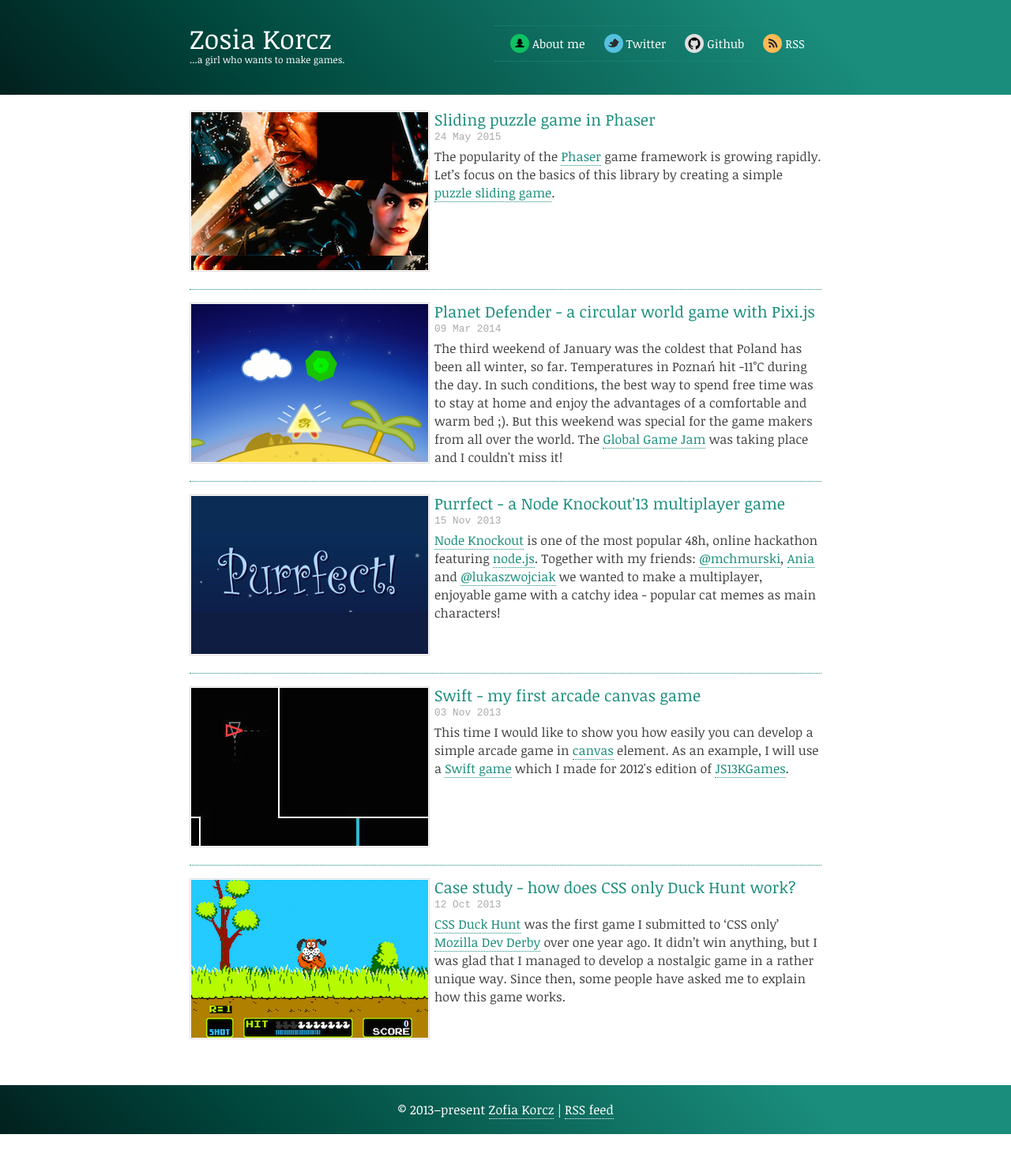
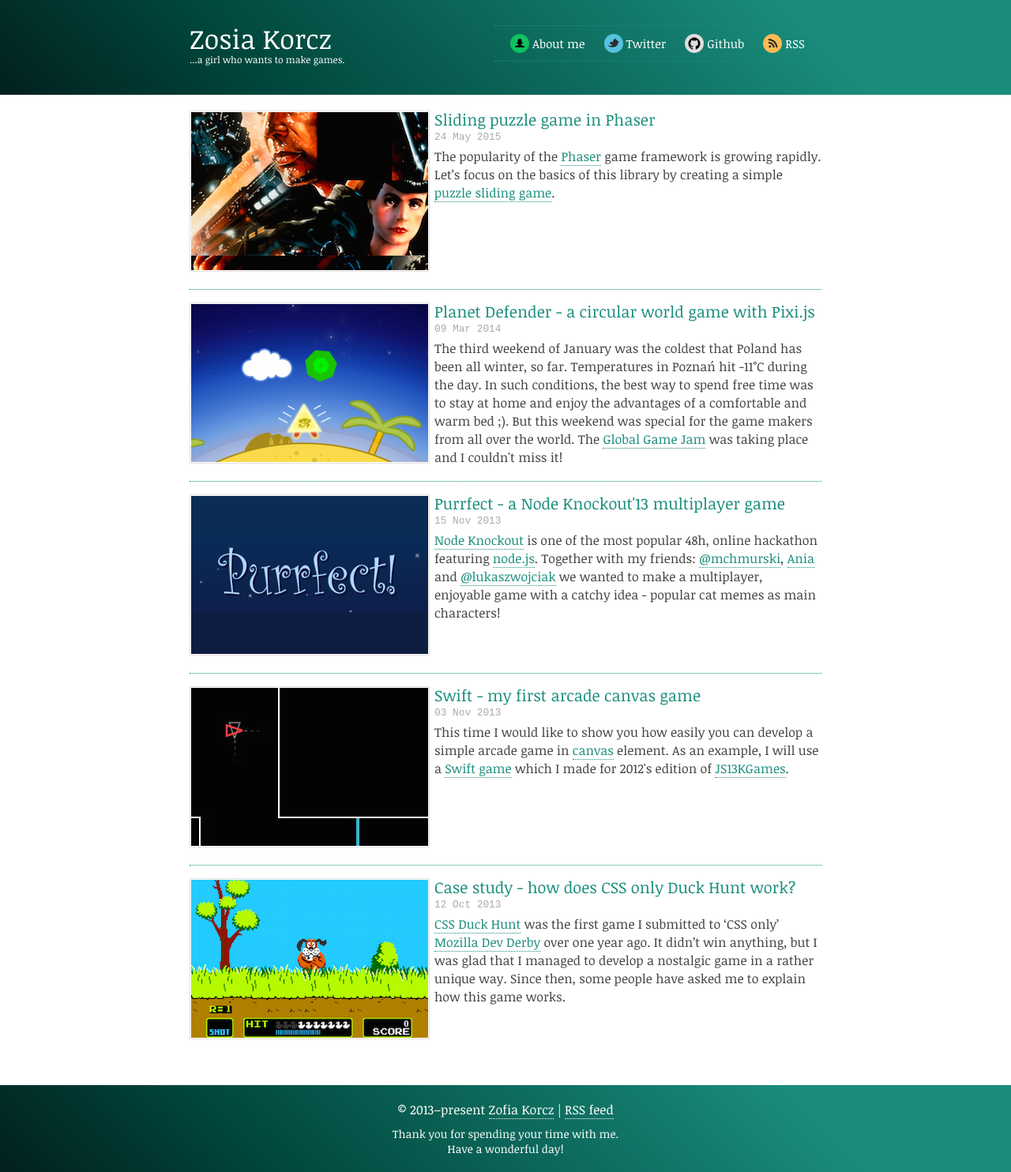
Before and after one commit to Calanthe/Calanthe.github.io, a Jekyll site: the page built from index.html, in a window 1280 px wide. Shown: the whole page at 79% size. Built offline with Jekyll 4.4.1, drawn with Linux system fonts in a browser that asks for light colours; Markdown is read by kramdown in place of the engine named in the settings; before the commit the page ends 1436 px from its top, so only the background shows below that.

Commit message:
footer text added

```diff
--- a/_layouts/about.html
+++ b/_layouts/about.html
@@ -48,6 +48,7 @@
 	</div>
 	<footer class="footer">
 		<p>&#169; 2013&#8211;present <a href="{{ site.url }}" class="footer-link">Zofia Korcz</a> | <a href="{{ site.url }}/feed.xml" class="footer-link">RSS feed</a></p>
+		<p class="footer-thank">Thank you for spending your time with me. <br/> Have a wonderful day!</p>
 	</footer>
 </div> <!-- /container -->
 <script type="text/javascript">
--- a/_layouts/default.html
+++ b/_layouts/default.html
@@ -48,6 +48,7 @@
           </div>
           <footer class="footer">
             <p>&#169; 2013&#8211;present <a href="{{ site.url }}" class="footer-link">Zofia Korcz</a> | <a href="{{ site.url }}/feed.xml" class="footer-link">RSS feed</a></p>
+            <p class="footer-thank">Thank you for spending your time with me. <br/> Have a wonderful day!</p>
           </footer>
         </div> <!-- /container -->
 <script type="text/javascript">
--- a/_layouts/post_index.html
+++ b/_layouts/post_index.html
@@ -55,6 +55,7 @@
           </div>
           <footer class="footer">
             <p>&#169; 2013&#8211;present <a href="{{ site.url }}" class="footer-link">Zofia Korcz</a> | <a href="{{ site.url }}/feed.xml" class="footer-link">RSS feed</a></p>
+            <p class="footer-thank">Thank you for spending your time with me. <br/> Have a wonderful day!</p>
           </footer>
         </div> <!-- /container -->
         <script src="http://code.jquery.com/jquery-latest.min.js" type="text/javascript"></script>
--- a/css/main.css
+++ b/css/main.css
@@ -98,7 +98,7 @@
   margin: 0;
 }
 
-.about p:nth-child(2) {
+.about .site p:nth-child(2) {
 	font-style: normal;
 	color: #424141;
 }
@@ -274,6 +274,11 @@
   border-bottom: 1px dotted #FFF;
 }
 
+.footer .footer-thank {
+  padding-top: 10px;
+  font-size: 14px;
+}
+
 /*****************************************************************************/
 /*
 /* Posts
```
